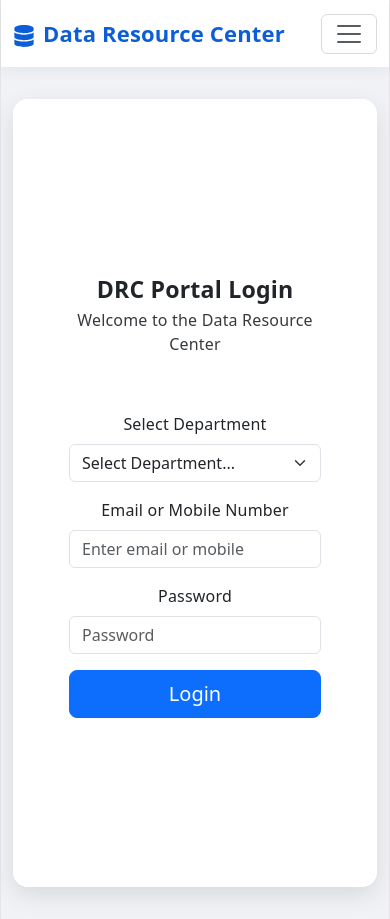
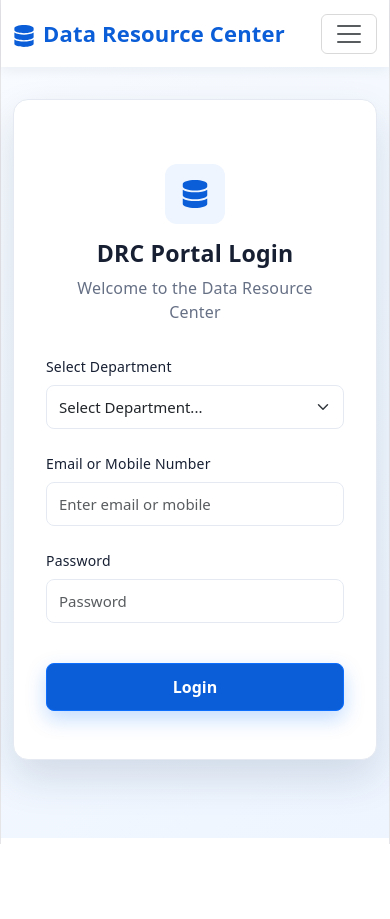
Before and after one commit to VAIBHAVTOMAR321/wecd-puruskar, a React (Vite) app: page /Login in a window 390 px wide. After the commit the page ends 844 px from the top, so only its background shows below. Built offline with nearby package versions, Linux system fonts and the light colour scheme.

Commit message:
new changes Added

```diff
--- a/src/components/home_layout/Home.css
+++ b/src/components/home_layout/Home.css
@@ -23,6 +23,13 @@
 
 .drc-navbar .nav-link:hover {
     color: var(--drc-primary);
+}
+
+.drc-navbar .primary-btn.btn-sm {
+    min-height: auto;
+    padding: 6px 16px;
+    font-size: 14px;
+    box-shadow: none;
 }
 
 
--- a/src/components/login/Login.css
+++ b/src/components/login/Login.css
@@ -1,10 +1,9 @@
 /* d:\Reactjs\d_r_c\wecd-puruskar\src\components\login\Login.css */
 
 .login-page {
-    background-color: #f0f2f5;
-    min-height: calc(100vh - 56px); /* Adjust 56px based on your navbar's actual height */
+    background: linear-gradient(135deg, #f8fbff 0%, #eef5ff 100%);
+    min-height: calc(100vh - 73px); /* Adjust based on your navbar's actual height */
     display: flex;
-    align-items: center;
     justify-content: center;
     padding: 2rem 0;
 }
@@ -12,22 +11,23 @@
 .login-container {
     background-color: #fff;
     border-radius: 15px;
-    box-shadow: 0 8px 25px rgba(0, 0, 0, 0.1);
+    box-shadow: var(--drc-shadow-hover);
+    border: 1px solid var(--drc-border, #e5eaf2);
     overflow: hidden;
 }
 
 .login-image-col {
-    background: url('https://images.unsplash.com/photo-1551288049-bebda4e38f71?q=80&w=2070&auto=format&fit=crop') no-repeat center center;
+    background: url('https://images.unsplash.com/photo-1488521787991-ed7bbaae773c?q=80&w=2070&auto=format&fit=crop') no-repeat center center;
     background-size: cover;
     position: relative;
-    border-radius: 15px 0 0 15px;
     display: flex;
     align-items: center;
     justify-content: center;
+    padding: 0;
 }
 
 .login-image-overlay {
-    background: rgba(13, 110, 253, 0.6);
+    background: linear-gradient(rgba(11, 94, 215, 0.5), rgba(11, 94, 215, 0.5));
     color: white;
     text-align: center;
     padding: 2rem;
@@ -36,26 +36,31 @@
     display: flex;
     flex-direction: column;
     justify-content: center;
-    border-radius: 15px 0 0 15px;
 }
 
-.login-image-overlay h2 {
+.login-image-title {
     font-weight: 700;
+    font-size: 2.25rem; /* 36px */
+    text-shadow: 0 2px 4px rgba(255, 255, 255, 0.3);
+}
+
+.login-image-overlay p {
+    text-shadow: 0 1px 3px rgba(0, 0, 0, 0.2);
 }
 
 .login-form-col {
     display: flex;
     align-items: center;
     justify-content: center;
-    padding: 2rem;
-    background-color: #fff;
-    border-radius: 0 15px 15px 0;
 }
 
 /* Hide the image on medium screens and below */
 @media (max-width: 991.98px) {
     .login-image-col {
         display: none;
+    }
+    .login-form-col {
+        padding: 3rem 1.5rem;
     }
 }
 
@@ -65,15 +70,14 @@
         border-radius: 15px;
     }
     .login-form-col {
-        min-height: calc(100vh - 56px);
+        min-height: auto;
+        padding: 2rem 1rem;
     }
 }
 
 .login-card {
     border: none;
-    border-radius: 10px;
-    box-shadow: 0 8px 25px rgba(0, 0, 0, 0.1);
-    overflow: hidden; /* Ensures border-radius is respected by children */
+    background-color: transparent;
     max-width: 450px;
     width: 100%;
     animation: fadeIn 0.5s ease-in-out;
@@ -81,45 +85,71 @@
 
 .login-header {
     background-color: transparent;
-    color: #212529; /* Bootstrap Dark Text */
-    padding: 2rem;
+    border-bottom: none;
+    color: var(--drc-text, #172033);
+    padding: 2rem 2rem 1rem;
     text-align: center;
 }
 
 .login-logo {
-    font-size: 4rem;
+    display: flex;
+    align-items: center;
+    justify-content: center;
+    width: 60px;
+    height: 60px;
+    background: var(--drc-light-blue);
+    color: var(--drc-primary);
+    border-radius: 12px;
+    font-size: 28px;
     margin-bottom: 1rem;
+    margin-left: auto;
+    margin-right: auto;
 }
 
 .login-header h3 {
-    font-weight: 600;
-    margin-bottom: 0.25rem;
+    font-weight: 700;
+    margin-bottom: 0.5rem;
 }
 
 .login-header p {
     font-size: 1rem;
-    opacity: 0.9;
+    color: var(--drc-muted, #667085);
 }
 
-.login-card .card-body {
-    padding: 2rem;
+.login-card .form-group {
+    text-align: left;
+    margin-bottom: 1.25rem;
 }
 
 .login-card .form-label {
+    display: block;
+    margin-bottom: 0.5rem;
     font-weight: 500;
+    color: var(--drc-text);
+    font-size: 14px;
+    text-align: left;
 }
 
-.login-card .btn-primary {
-    background-color: #0d6efd;
-    border-color: #0d6efd;
-    padding: 0.75rem;
-    font-weight: 600;
-    transition: background-color 0.2s;
+.login-card .form-control,
+.login-card .form-select {
+    min-height: 44px;
+    font-size: 15px;
+    box-shadow: none !important;
+    border: 1px solid var(--drc-border);
+    border-radius: 8px;
+    transition: border-color 0.2s ease;
 }
 
-.login-card .btn-primary:hover {
-    background-color: #0b5ed7; /* Darker blue on hover */
-    border-color: #0a58ca;
+.login-card .form-control:focus,
+.login-card .form-select:focus {
+    border-color: var(--drc-primary);
+}
+
+.login-card .primary-btn {
+    width: 100%;
+    min-height: 48px;
+    font-size: 16px;
+    margin-top: 1rem;
 }
 
 @keyframes fadeIn {
--- a/src/components/login/Login.jsx
+++ b/src/components/login/Login.jsx
@@ -1,7 +1,6 @@
 import React, { useState } from 'react';
 import { Container, Row, Col, Card, Form, Button } from 'react-bootstrap';
-import { Link } from 'react-router-dom';
-import { FcDepartment } from 'react-icons/fc';
+import { FaDatabase } from 'react-icons/fa';
 import './Login.css';
 
 const departments = [
@@ -25,28 +24,26 @@ function Login() {
   return (
     <div className="login-page">
       <Container>
-        <Row className="g-0 login-container">
-          {/* Left side with image */}
-          <Col lg={6} className="login-image-col d-none d-lg-block">
+        <Row className="g-0 login-container align-items-stretch">
+          <Col lg={6} className="login-image-col d-none d-lg-flex">
             <div className="login-image-overlay">
-              <h2>Data Resource Center</h2>
+              <h2 className="login-image-title">Data Resource Center</h2>
               <p>Empowering Children Through Information</p>
             </div>
           </Col>
 
-          {/* Right side with login form */}
           <Col lg={6} className="login-form-col">
-            <div className="w-100" >
-                <div className="login-header">
-
-                    <h3>
-                    {selectedDepartment ? `${selectedDepartment}` : 'DRC Portal Login'}
-                    </h3>
+            <Card className="login-card">
+              <Card.Header className="login-header">
+                <div className="login-logo">
+                  <FaDatabase />
+                </div>
+                <h3>DRC Portal Login</h3>
                 <p>Welcome to the Data Resource Center</p>
-                </div>
-                <div className="p-4">
+              </Card.Header>
+              <Card.Body>
                 <Form>
-                    <Form.Group className="mb-3" controlId="formDepartment">
+                  <Form.Group className="mb-4" controlId="formDepartment">
                     <Form.Label>Select Department</Form.Label>
                     <Form.Select
                       aria-label="Department selection"
@@ -55,30 +52,31 @@ function Login() {
                     >
                       <option value="">Select Department...</option>
                       {departments.map((dept, index) => (
-                            <option key={index} value={dept}>{dept}</option>
+                        <option key={index} value={dept}>
+                          {dept}
+                        </option>
                       ))}
                     </Form.Select>
                   </Form.Group>
 
-                    <Form.Group className="mb-3" controlId="formEmailMobile">
+                  <Form.Group className="mb-4" controlId="formEmailMobile">
                     <Form.Label>Email or Mobile Number</Form.Label>
                     <Form.Control type="text" placeholder="Enter email or mobile" />
                   </Form.Group>
 
-                    <Form.Group className="mb-3" controlId="formPassword">
+                  <Form.Group className="mb-4" controlId="formPassword">
                     <Form.Label>Password</Form.Label>
                     <Form.Control type="password" placeholder="Password" />
                   </Form.Group>
 
-
-
                   <div className="d-grid">
-                        <Button variant="primary" type="submit" size="lg">Login</Button>
+                    <Button variant="primary" type="submit" className="primary-btn">
+                      Login
+                    </Button>
                   </div>
                 </Form>
-
-                </div>
-            </div>
+              </Card.Body>
+            </Card>
           </Col>
         </Row>
       </Container>
--- a/src/components/nav_bar/NavBar.jsx
+++ b/src/components/nav_bar/NavBar.jsx
@@ -27,6 +27,7 @@ function NavBar() {
               to="/Login"
               variant="primary"
               className="primary-btn"
+              size="sm"
             >
               Login
             </Button>
```
Also changed, not shown: src/components/home_layout/Home.jsx (+21 -26 lines). Lines whose indentation alone changed are shown as unchanged.
